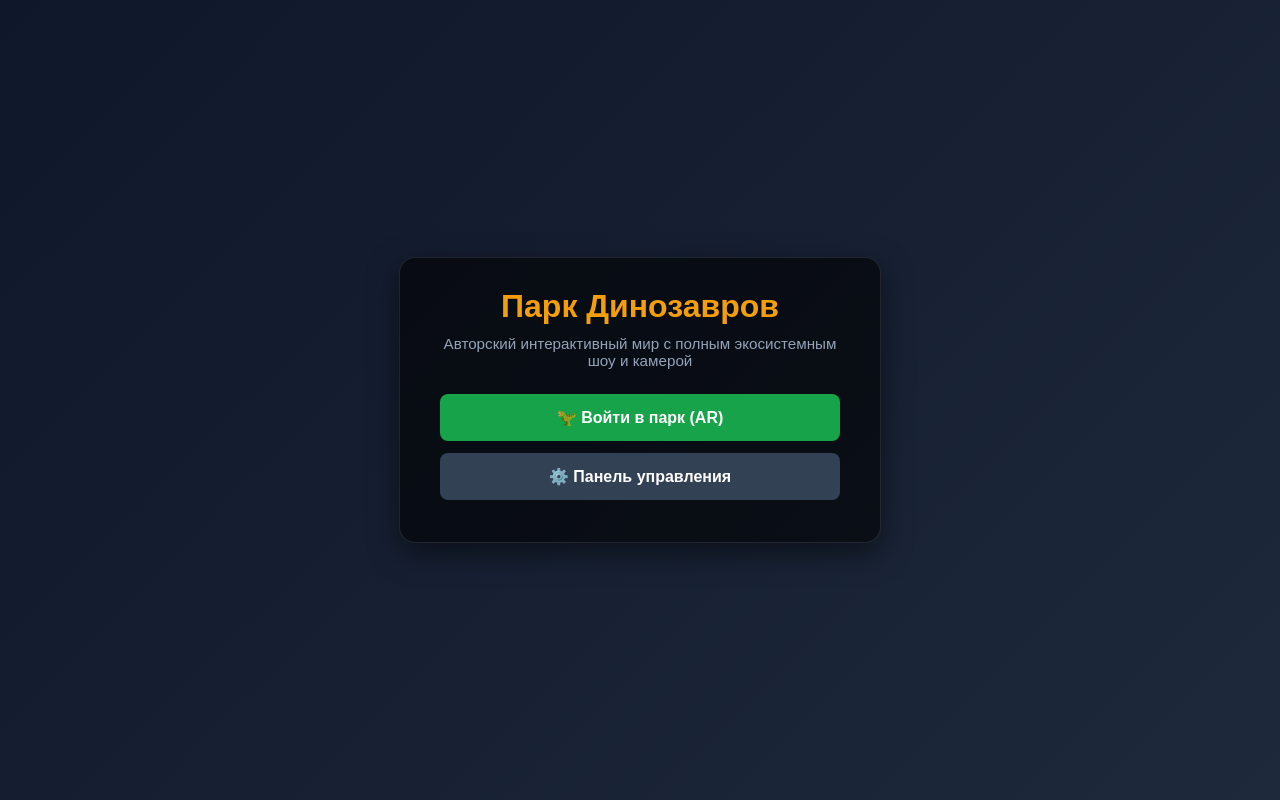
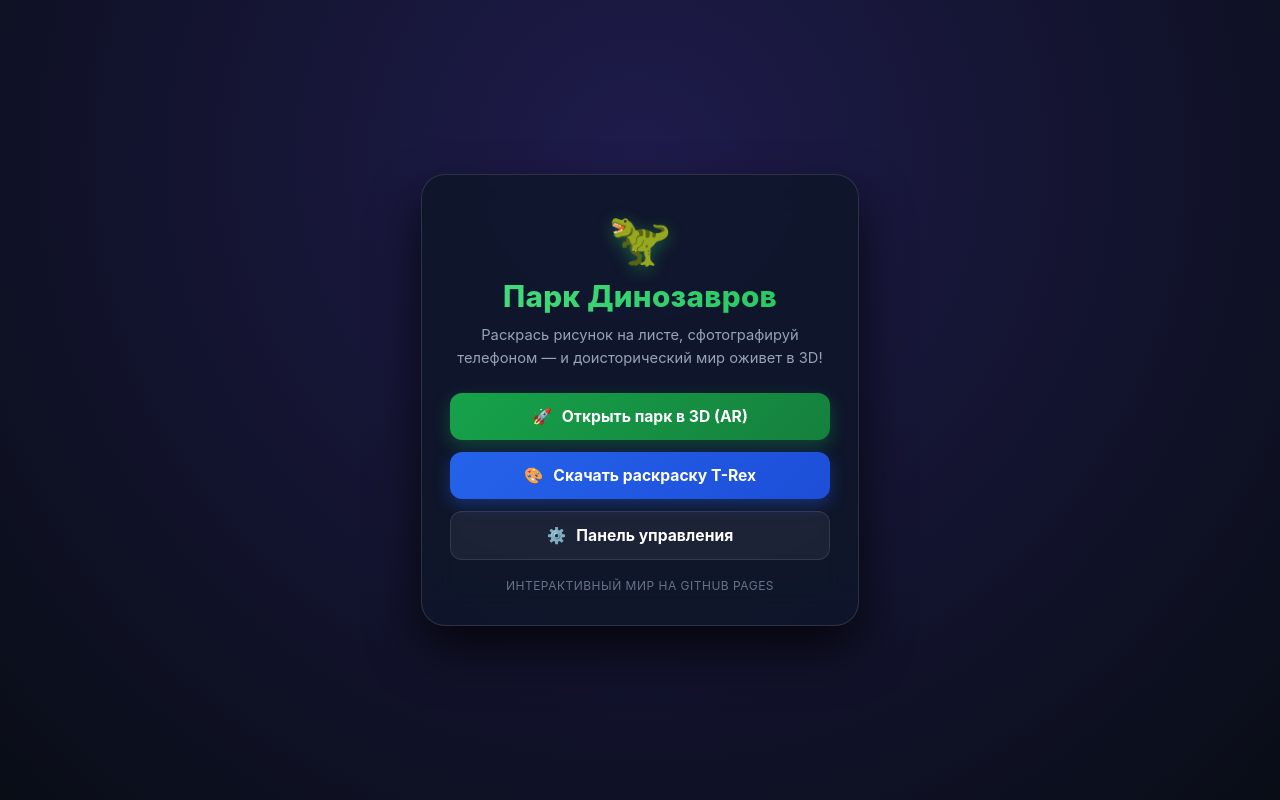
Before and after one commit to ai-tim/dino-park, a website: page index.html in a window 1280 px wide. Drawn offline with Linux system fonts and the light colour scheme.

Commit message:
Update index.html

```diff
--- a/index.html
+++ b/index.html
@@ -11,8 +11,8 @@
             width: 100%;
             height: 100%;
             overflow: hidden;
-            background: linear-gradient(135deg, #0f172a, #1e293b);
-            font-family: Arial, sans-serif;
+            background: radial-gradient(circle at 50% 20%, #1e1b4b 0%, #090d16 100%);
+            font-family: -apple-system, BlinkMacSystemFont, "Segoe UI", Roboto, Helvetica, Arial, sans-serif;
             color: white;
             display: flex;
             justify-content: center;
@@ -20,58 +20,94 @@
         }
         .preview-container {
             text-align: center;
-            background: rgba(0, 0, 0, 0.6);
-            padding: 30px 40px;
-            border-radius: 16px;
-            box-shadow: 0 10px 30px rgba(0, 0, 0, 0.5);
-            max-width: 400px;
+            background: rgba(15, 23, 42, 0.85);
+            backdrop-filter: blur(16px);
+            -webkit-backdrop-filter: blur(16px);
+            padding: 32px 28px;
+            border-radius: 24px;
+            box-shadow: 0 25px 50px rgba(0, 0, 0, 0.7);
+            max-width: 380px;
             width: 90%;
-            border: 1px solid rgba(255, 255, 255, 0.1);
+            border: 1px solid rgba(255, 255, 255, 0.12);
+        }
+        .dino-emblem {
+            font-size: 3.2rem;
+            margin-bottom: 8px;
+            filter: drop-shadow(0 4px 8px rgba(34, 197, 94, 0.4));
         }
         h1 {
             margin: 0 0 10px 0;
-            font-size: 2rem;
-            color: #f59e0b;
+            font-size: 1.85rem;
+            font-weight: 800;
+            background: linear-gradient(135deg, #4ade80, #22c55e);
+            -webkit-background-clip: text;
+            -webkit-text-fill-color: transparent;
+            letter-spacing: 0.3px;
         }
         p {
-            margin: 0 0 25px 0;
+            margin: 0 0 24px 0;
             color: #94a3b8;
-            font-size: 0.95rem;
+            font-size: 0.92rem;
+            line-height: 1.5;
         }
         .menu-btn {
-            display: block;
+            display: flex;
+            align-items: center;
+            justify-content: center;
+            gap: 10px;
             width: 100%;
-            background: #16a34a;
+            background: linear-gradient(135deg, #16a34a, #15803d);
             color: white;
             border: none;
             padding: 14px;
-            border-radius: 8px;
-            font-size: 1rem;
+            border-radius: 12px;
+            font-size: 0.98rem;
             font-weight: bold;
             cursor: pointer;
             text-decoration: none;
             margin-bottom: 12px;
-            transition: background 0.2s;
             box-sizing: border-box;
+            box-shadow: 0 6px 16px rgba(22, 163, 74, 0.35);
+            transition: transform 0.15s ease, box-shadow 0.15s ease;
         }
-        .menu-btn:hover {
-            background: #15803d;
+        .menu-btn:active {
+            transform: scale(0.97);
+        }
+        .menu-btn.coloring {
+            background: linear-gradient(135deg, #2563eb, #1d4ed8);
+            box-shadow: 0 6px 16px rgba(37, 99, 235, 0.35);
         }
         .menu-btn.secondary {
-            background: #334155;
+            background: rgba(255, 255, 255, 0.06);
+            border: 1px solid rgba(255, 255, 255, 0.1);
+            box-shadow: none;
         }
-        .menu-btn.secondary:hover {
-            background: #475569;
+        .footer-info {
+            margin-top: 18px;
+            font-size: 0.75rem;
+            color: #64748b;
+            letter-spacing: 0.5px;
+            text-transform: uppercase;
         }
     </style>
 </head>
 <body>
     <div class="preview-container">
+        <div class="dino-emblem">🦖</div>
         <h1>Парк Динозавров</h1>
-        <p>Авторский интерактивный мир с полным экосистемным шоу и камерой</p>
+        <p>Раскрась рисунок на листе, сфотографируй телефоном — и доисторический мир оживет в 3D!</p>
 
-        <a href="demos/realistic-dino-park.html" class="menu-btn">🦖 Войти в парк (AR)</a>
-        <a href="demos/control-panel.html" class="menu-btn secondary">⚙️ Панель управления</a>
+        <a href="demos/realistic-dino-park.html" class="menu-btn">
+            <span>🚀</span> Открыть парк в 3D (AR)
+        </a>
+        <a href="#" class="menu-btn coloring" onclick="alert('Модуль шаблонов раскраски динозавров'); return false;">
+            <span>🎨</span> Скачать раскраску T-Rex
+        </a>
+        <a href="demos/control-panel.html" class="menu-btn secondary">
+            <span>⚙️</span> Панель управления
+        </a>
+
+        <div class="footer-info">Интерактивный мир на GitHub Pages</div>
     </div>
 </body>
 </html>
```
